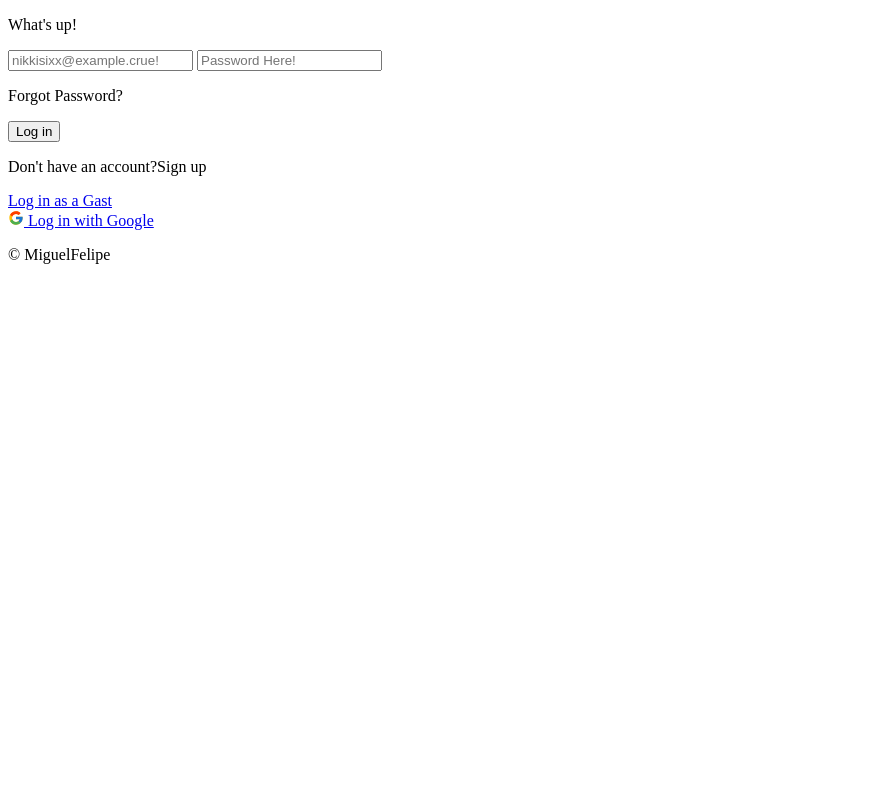
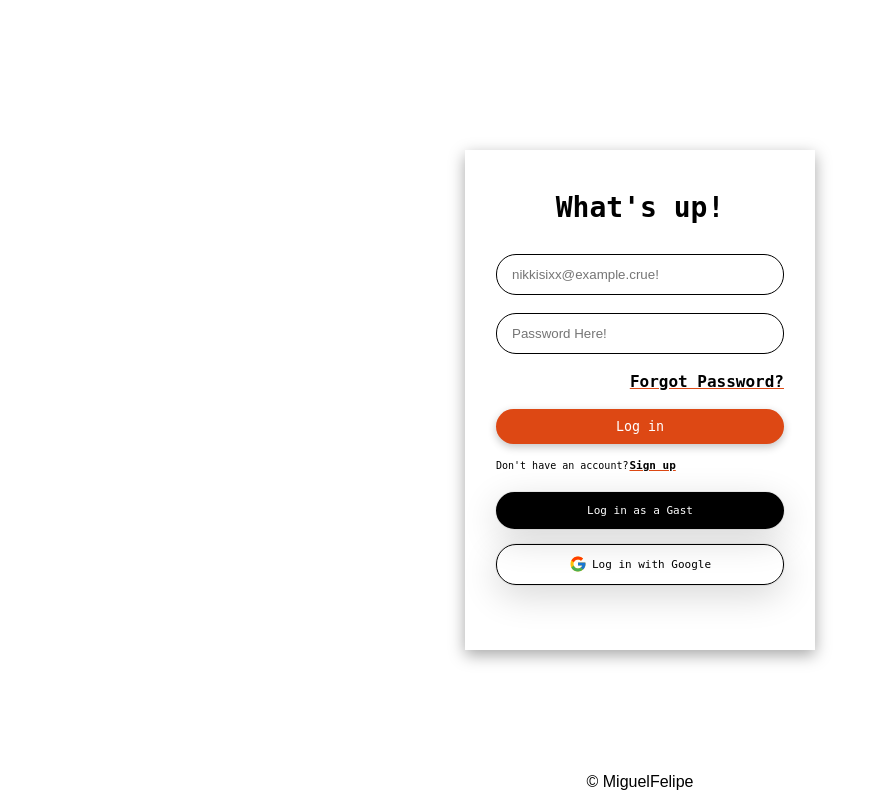
Before and after one commit to miguelbafcarvalho/login, a plain HTML site: page index.html in a window 1280 px wide. Shown: the whole page, without its empty margins (0-878 px from the left). Drawn offline with Linux system fonts and the light colour scheme; files whose address does not match are found by name.

Commit message:
Update index.html

```diff
--- a/index.html
+++ b/index.html
@@ -4,7 +4,7 @@
     <meta charset="UTF-8">
     <meta name="viewport" content="width=device-width, initial-scale=1.0">
     <title>Log in Page</title>
-    <link rel="stylesheet" href="main.css">
+    <link rel="stylesheet" href="style.css?v=1.0.1">
     <link rel="shortcut icon" href="images/favicon.ico" type="image/x-icon">
 </head>
 <body>
```
